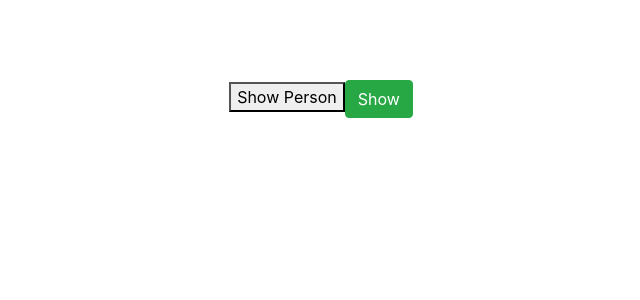
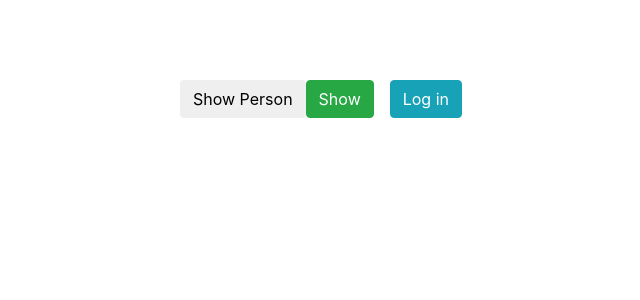
Before and after one commit to angieto/react-complete-guide, a React app: page / in a window 1280 px wide. Shown: the top 300 px of the page, without its empty margins (319-959 px from the left). Built offline with nearby package versions, Linux system fonts and the light colour scheme.

Commit message:
added authentication feature

```diff
--- a/src/components/Cockpit/Cockpit.js
+++ b/src/components/Cockpit/Cockpit.js
@@ -3,10 +3,14 @@ import React from 'react';
 const cockpit = (props) => {
     let color = props.showPerson ? 'btn btn-danger' : 'btn btn-success'
     return (
-        <button className={color}
-                onClick={props.toggle}>
-          { props.showPerson? "Hide":"Show" }
-        </button>
+        <>
+            <button className={color} onClick={props.toggle}>
+                { props.showPerson? "Hide":"Show" }
+            </button>
+            <button className="btn btn-info ml-3" onClick={props.login}>
+                Log in
+            </button>
+        </>
     );
 }
 
--- a/src/components/Persons/Person/Person.js
+++ b/src/components/Persons/Person/Person.js
@@ -1,6 +1,6 @@
 import React, { Component } from 'react';
 import './Person.css';
-import PropTypes from 'prop-types'
+import PropTypes from 'prop-types';
 
 class Person extends Component {
     componentDidMount () {
@@ -13,6 +13,9 @@ class Person extends Component {
     render() {
         return (
             <div className="Person">
+                {/* No longer need this line thanks to Context API in App.js
+                    { this.props.authenticated ? <p className="text-info">I'm authenticated!</p> : null }
+                */}
                 <p onClick={ this.props.click }>
                     I'm { this.props.name } and I'm { this.props.age } years old
                 </p>
--- a/src/components/Persons/Persons.js
+++ b/src/components/Persons/Persons.js
@@ -42,6 +42,7 @@ class Persons extends PureComponent {
                     age={person.age}
                     click={() => this.props.clicked(index)}
                     changed = {(event) => this.props.changed(event, person.id)}
+                    authenticated={this.props.isAuthenticated}
                 />)
           })
     }
--- a/src/containers/App.js
+++ b/src/containers/App.js
@@ -2,6 +2,9 @@ import React, { Component } from 'react';
 import './App.css';
 import Persons from '../components/Persons/Persons';
 import Cockpit from '../components/Cockpit/Cockpit';
+
+// add a new context API for a global scope (optional)
+// const AuthContext = React.createContext(false);
 
 class App extends Component {
   state = {
@@ -10,7 +13,8 @@ class App extends Component {
       {id: 'unique2', name: 'Cat', age: 3}
     ],
     showPerson: false,
-    toggleClicked: 0
+    toggleClicked: 0,
+    authenticated: false
   }
 
   componentWillMount () {
@@ -62,6 +66,9 @@ class App extends Component {
     persons.splice(personIndex, 1);
     this.setState({ persons: persons })
   }
+  loginHandler = () => {
+    this.setState({authenticated: true});
+  }
 
   render() {
 
@@ -72,16 +79,20 @@ class App extends Component {
           <Persons
             persons={this.state.persons}
             clicked={this.deletePersonHandler}
-            changed={this.nameChangeHandler}/>
+            changed={this.nameChangeHandler}
+            isAuthenticated={this.state.authenticated} />
         </div>
       )
     }
     return (
       <div className="App">
-        <button onClick={() => {this.setState({showPerson: true})}}>Show Person</button>
+        <button className="btn" onClick={() => {this.setState({showPerson: true})}}>Show Person</button>
         <Cockpit
           toggle={this.togglePersonHandler}
-          showPerson={this.state.showPerson} />
+          showPerson={this.state.showPerson}
+          persons={this.state.persons}
+          clicked={this.togglePersons}
+          login={this.loginHandler} />
         { persons }
       </div>
     );
```
